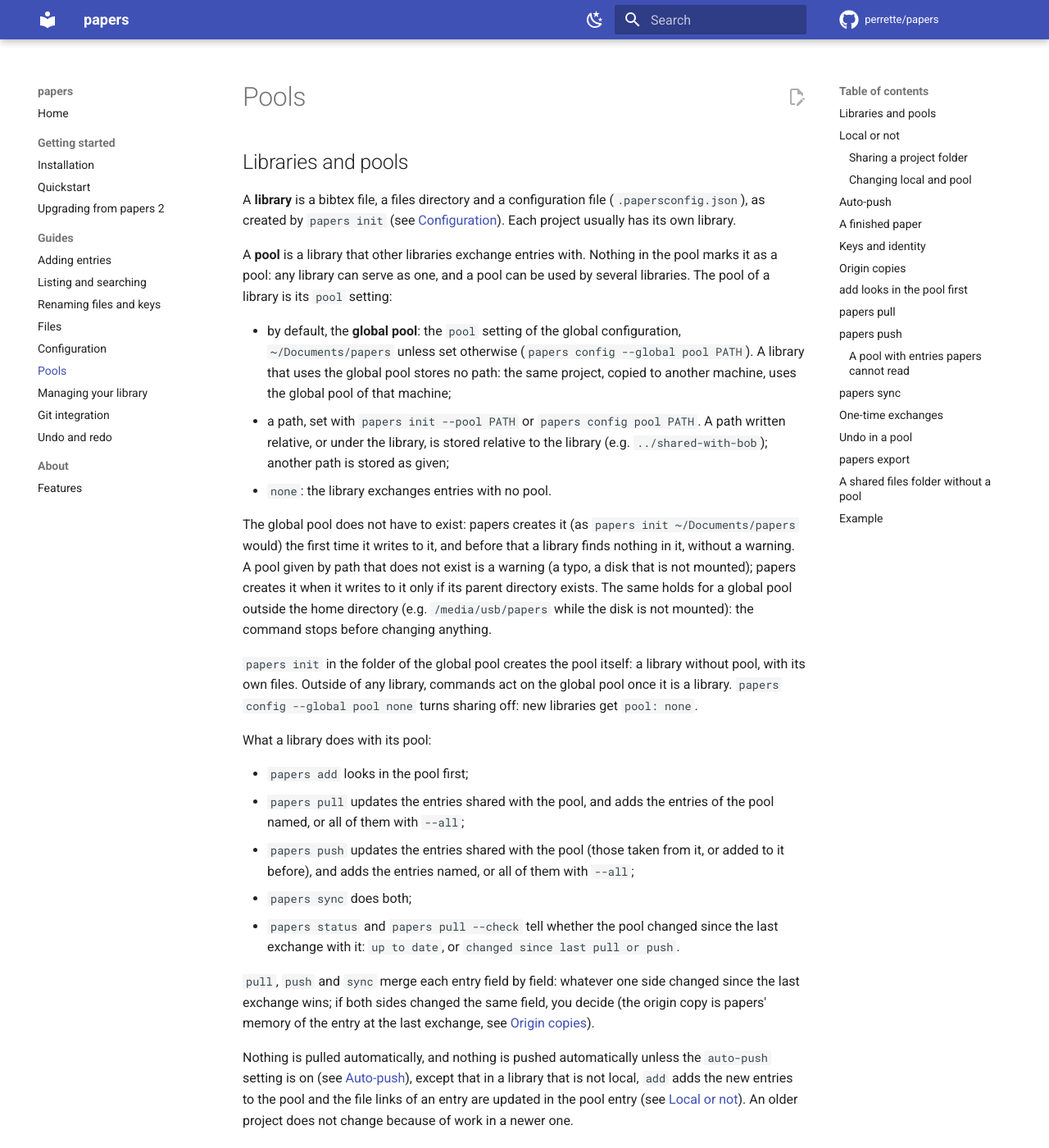
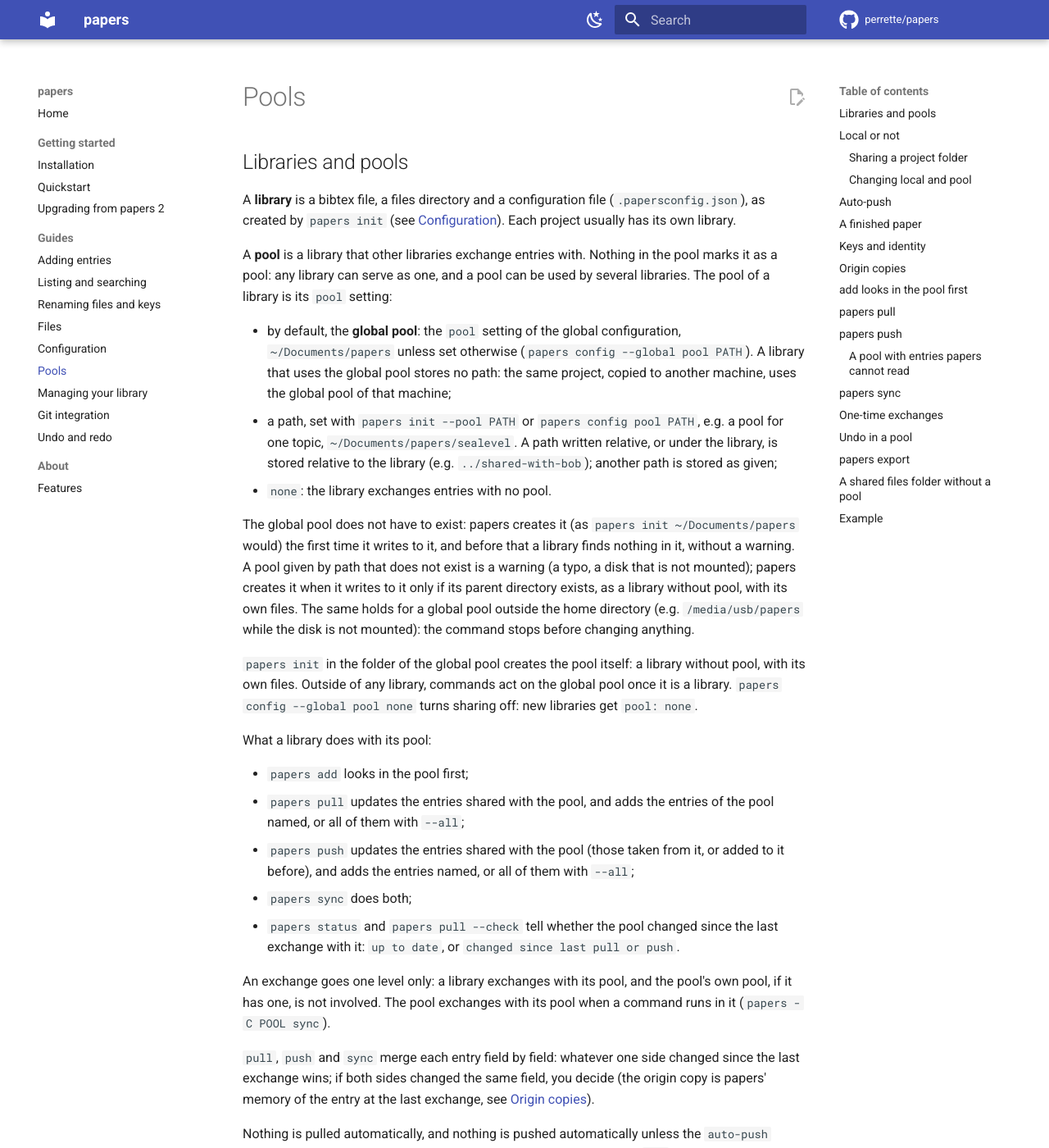
Before and after one commit to perrette/papers, an MkDocs documentation site: the page built from docs/pools.md, in a window 1280 px wide and 1400 px high. Shown: the whole window at 82% size. Built offline with MkDocs 1.6.1 and Material for MkDocs 9.7.7, drawn with Linux system fonts in a browser that asks for light colours; comment, search, counter and statistics services are not loaded; the version menu is left out.

Commit message:
docs/pools: topic pools, the pool that push creates, exchanges go one level

```diff
--- a/docs/pools.md
+++ b/docs/pools.md
@@ -16,7 +16,8 @@ be used by several libraries. The pool of a library is its `pool` setting:
   (`papers config --global pool PATH`). A library that uses the global pool
   stores no path: the same project, copied to another machine, uses the
   global pool of that machine;
-- a path, set with `papers init --pool PATH` or `papers config pool PATH`. A
+- a path, set with `papers init --pool PATH` or `papers config pool PATH`,
+  e.g. a pool for one topic, `~/Documents/papers/sealevel`. A
   path written relative, or under the library, is stored relative to the
   library (e.g. `../shared-with-bob`); another path is stored as given;
 - `none`: the library exchanges entries with no pool.
@@ -26,7 +27,7 @@ The global pool does not have to exist: papers creates it (as
 before that a library finds nothing in it, without a warning. A pool given
 by path that does not exist is a warning (a typo, a disk that is not
 mounted); papers creates it when it writes to it only if its parent
-directory exists. The same holds for a global pool outside the home
+directory exists, as a library without pool, with its own files. The same holds for a global pool outside the home
 directory (e.g. `/media/usb/papers` while the disk is not mounted): the
 command stops before changing anything.
 
@@ -47,6 +48,10 @@ What a library does with its pool:
 - `papers status` and `papers pull --check` tell whether the pool changed
   since the last exchange with it: `up to date`, or `changed since last
   pull or push`.
+
+An exchange goes one level only: a library exchanges with its pool, and
+the pool's own pool, if it has one, is not involved. The pool exchanges
+with its pool when a command runs in it (`papers -C POOL sync`).
 
 `pull`, `push` and `sync` merge each entry field by field: whatever one
 side changed since the last exchange wins; if both sides changed the same
```
